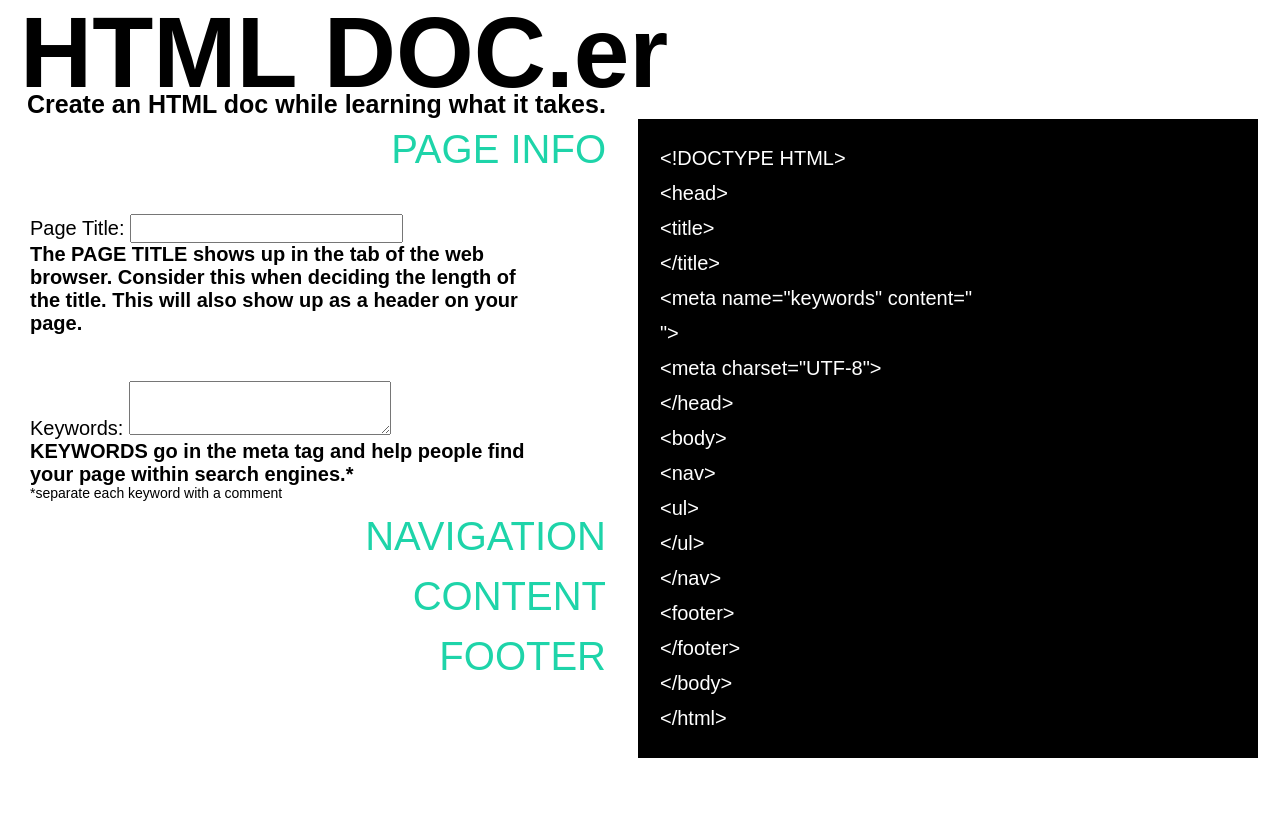
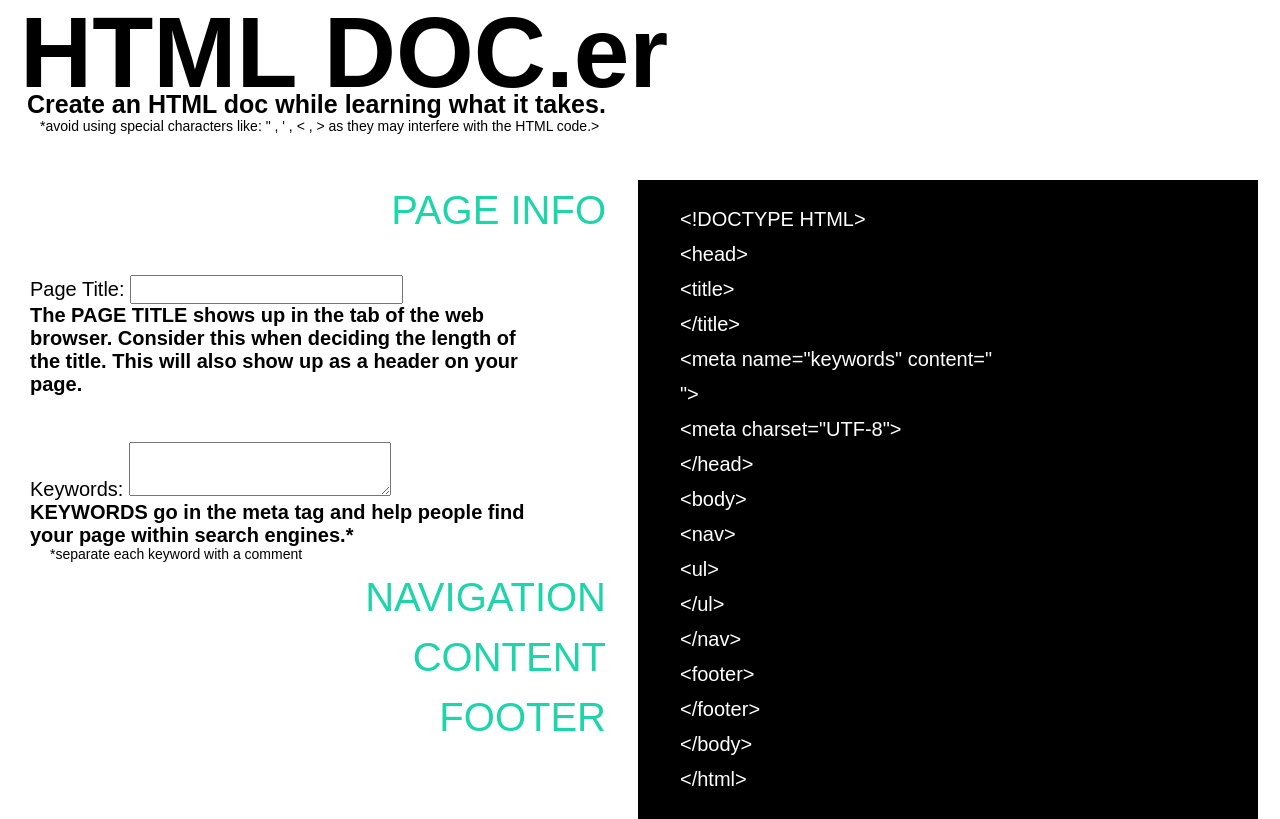
Before and after one commit to tzmanics/p3.nunyuh.biz, a PHP site: page / in a window 1280 px wide. Before the commit the page ends 758 px from the top, so only its background shows below. Run offline with PHP 8.4, Linux system fonts and the light colour scheme; some libraries are stand-ins or nearby versions; some web fonts are replaced.

Commit message:
try escape and revert

```diff
--- a/css/master.css
+++ b/css/master.css
@@ -22,10 +22,17 @@ h3{
 	font-size: 1.25em;
 	margin: 5px 0 0 7px;
 }
+
+h5{
+	text-align: right;
+	font-size: .7em;
+	margin-top: 50px;
+}
+
 p{
 	font-size: .7em;
 	font-weight: 300;
-	padding-top:0;
+	padding-left: 20px;
 	line-height: 15px;
 }
 
--- a/index.html
+++ b/index.html
@@ -12,6 +12,7 @@
 	<header>
 		<h1>HTML DOC.er</h1>
 		<h3>Create an HTML doc while learning what it takes.</h3>
+		<p> *avoid using special characters like: " , ' , &lt; , &gt; as they may interfere with the HTML code.></p><br><br>
 	</header>
 
 	<!-- User Input -->
@@ -47,7 +48,7 @@
 							<input type='text' id='page2Input'><br>
 							<input type='text' id='page3Input'><br>
 						</form><br>
-						<h4>These PAGES will show up as buttons that users can click to take them to that page. Make the other HTML pages and save them with the name you put in these text fields (i.e. yourPageName.html. Make sure these files are in the same directory as this file so the browser can find them :)</h4><br><br>
+						<h4>These PAGES will show up as links that users can click to take them to that page. Make the other HTML pages and save them with the name you put in these text fields (i.e. yourPageName.html. Make sure these files are in the same directory as this file so the browser can find them :)</h4>
 					</li>
 				</ul>
 			</li>
@@ -94,6 +95,7 @@
 				</ul>
 			</li>
 		</ul>
+
 	</div>
 
 	<!-- Output to create HTML doc text -->
```
Also changed, not shown: js/master.js (+4 -3 lines).
